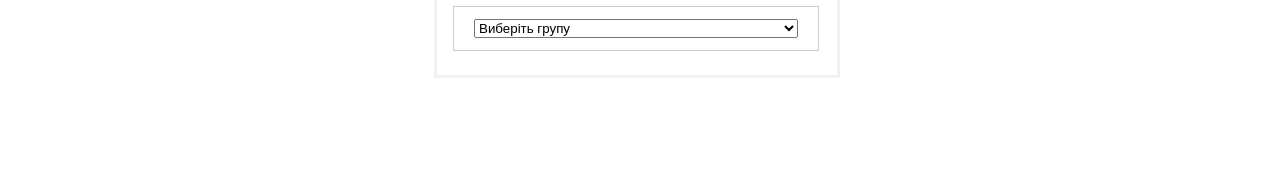
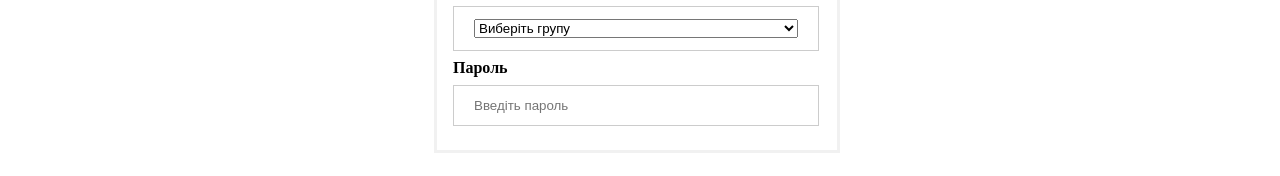
Before and after one commit to 3VlaDIslaV3/PZ_1.4Git, a plain HTML site: page registation.html in a window 1280 px wide. Shown: the part 369-545 px from the top of the page. Drawn offline with Linux system fonts and the light colour scheme.

Commit message:
Password

```diff
--- a/registation.html
+++ b/registation.html
@@ -42,6 +42,8 @@
           <option>282</option>
         </select>
       </p>
+      <label for="psw"><b>Пароль</b></label>
+      <input type="password" placeholder="Введіть пароль" name="psw" required>
 
 
   </main>
```
